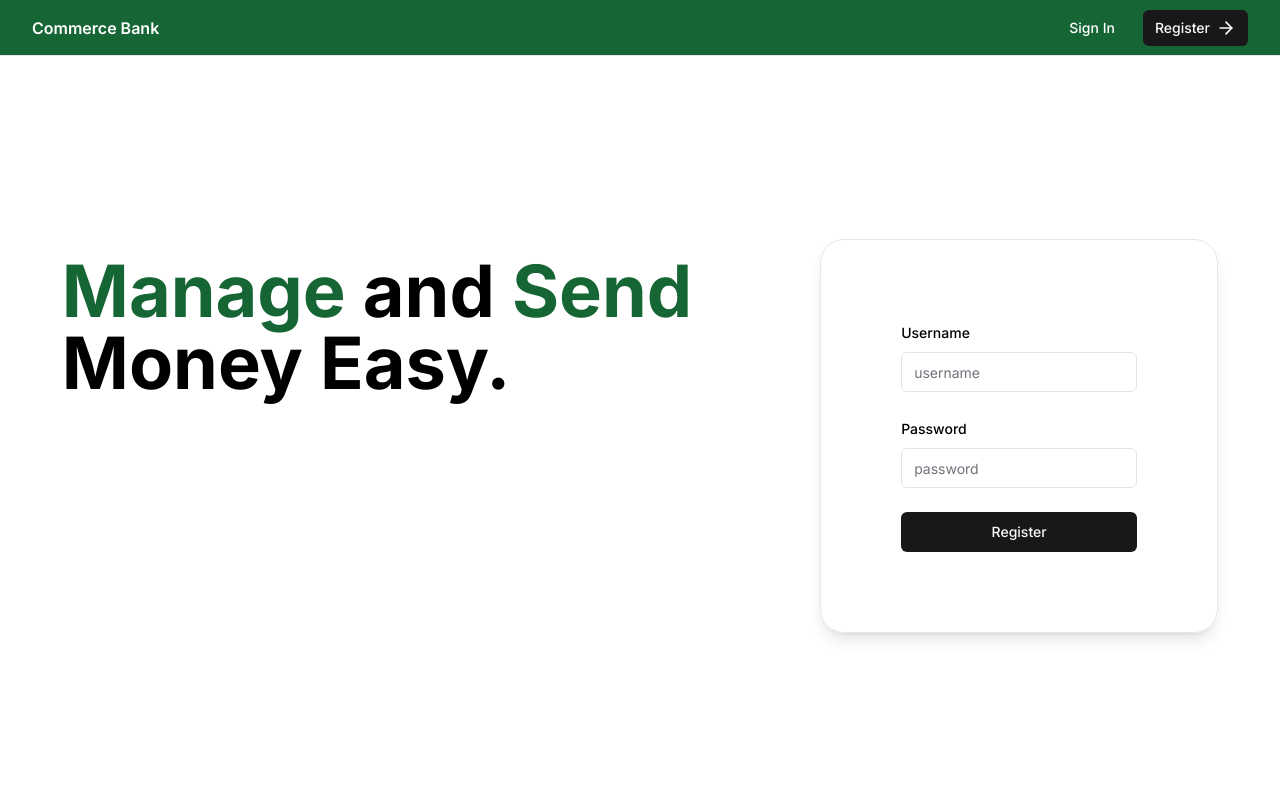
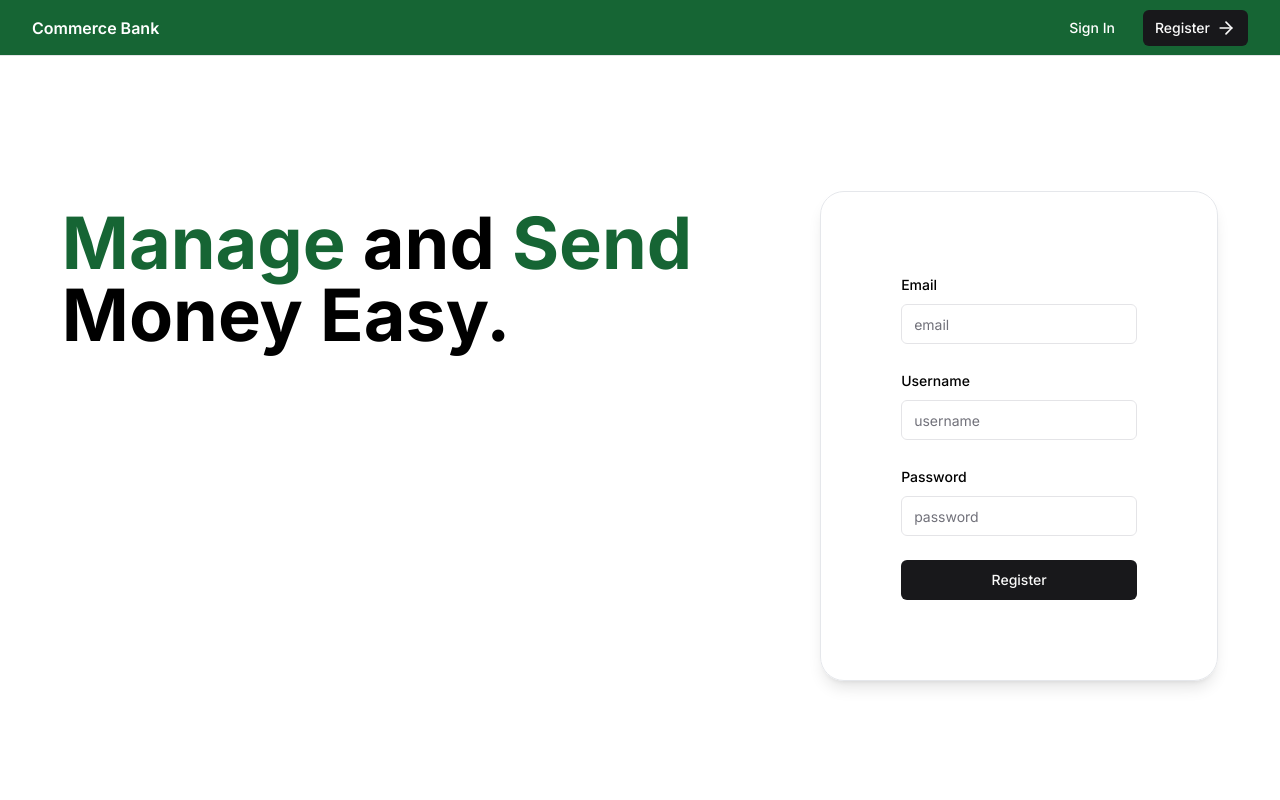
Before and after one commit to donovandcastaneda/CommerceBank-Frontend, a Next.js app: page / in a window 1280 px wide. Shown: the top 800 px of the page. Built offline with nearby package versions, Linux system fonts and the light colour scheme.

Commit message:
feat: added email to register form

```diff
--- a/src/app/sign-in/page.tsx
+++ b/src/app/sign-in/page.tsx
@@ -1,6 +1,7 @@
 "use client";
 import GoBackButton from "@/components/GoBackButton";
 import RegisterForm from "@/components/RegisterForm";
+import SignInForm from "@/components/SignInForm";
 import { Button, buttonVariants } from "@/components/ui/button";
 import { cn } from "@/lib/utils";
 import { ChevronLeft } from "lucide-react";
@@ -13,27 +14,24 @@ const page: FC<pageProps> = ({}) => {
   return (
     <main className="container min-h-screen flex flex-col items-center justify-center">
       <div className="flex flex-col md:flex-row items-center justify-center w-full gap-8">
-
         {/* Card section */}
         <Link
-          href='/'
+          href="/"
           className={cn(
-            buttonVariants({ variant: 'link' }),
-            'self-start -mt-20'
-          )}>
-          <ChevronLeft className='mr-2 h-4 w-4' />
+            buttonVariants({ variant: "link" }),
+            "self-start -mt-20"
+          )}
+        >
+          <ChevronLeft className="mr-2 h-4 w-4" />
           Home
         </Link>
 
         <div className=" relative bg-white bg-opacity-30 shadow-lg rounded-3xl p-20 bg-clip-padding border border-gray-200 backdrop-blur-lg backdrop-filter">
           <div className="">
-            <RegisterForm />
+            <SignInForm />
           </div>
-
         </div>
-
       </div>
-
     </main>
   );
 };
--- a/src/components/RegisterForm.tsx
+++ b/src/components/RegisterForm.tsx
@@ -18,6 +18,10 @@ import { Button } from "@/components/ui/button";
 import { Loader2 } from "lucide-react";
 
 const FormSchema = z.object({
+  email: z.string()
+  .min(7, "Username must be at least 7 characters.")
+  .email("Must be valid email"),
+
   username: z.string().min(7, {
     message: "Username must be at least 7 characters.",
   }),
@@ -36,6 +40,7 @@ export default function RegisterForm() {
     z.infer<typeof FormSchema>>({
       resolver: zodResolver(FormSchema),
       defaultValues: {
+        email: "",
         username: "",
         password: "",
         // confirm: "",
@@ -51,6 +56,24 @@ export default function RegisterForm() {
     <Form {...form}>
       <form onSubmit={form.handleSubmit(onSubmit)} className="w-full space-y-6">
         <FormField
+          control={form.control}
+          name="email"
+          render={({ field }) => (
+            <FormItem>
+              <FormLabel>Email</FormLabel>
+              <FormControl>
+                <Input
+                  placeholder="email"
+                  {...field}
+                  type="email"
+                  onChange={field.onChange}
+                />
+              </FormControl>
+              <FormMessage />
+            </FormItem>
+          )}
+        />
+         <FormField
           control={form.control}
           name="username"
           render={({ field }) => (
--- a/src/components/SignUpForm.tsx
+++ b/src/components/SignInForm.tsx
@@ -30,7 +30,7 @@ const FormSchema = z.object({
   // }),
 });
 
-export default function RegisterForm() {
+export default function SignInForm() {
   const form =
     useForm <
     z.infer<typeof FormSchema>>({
```
